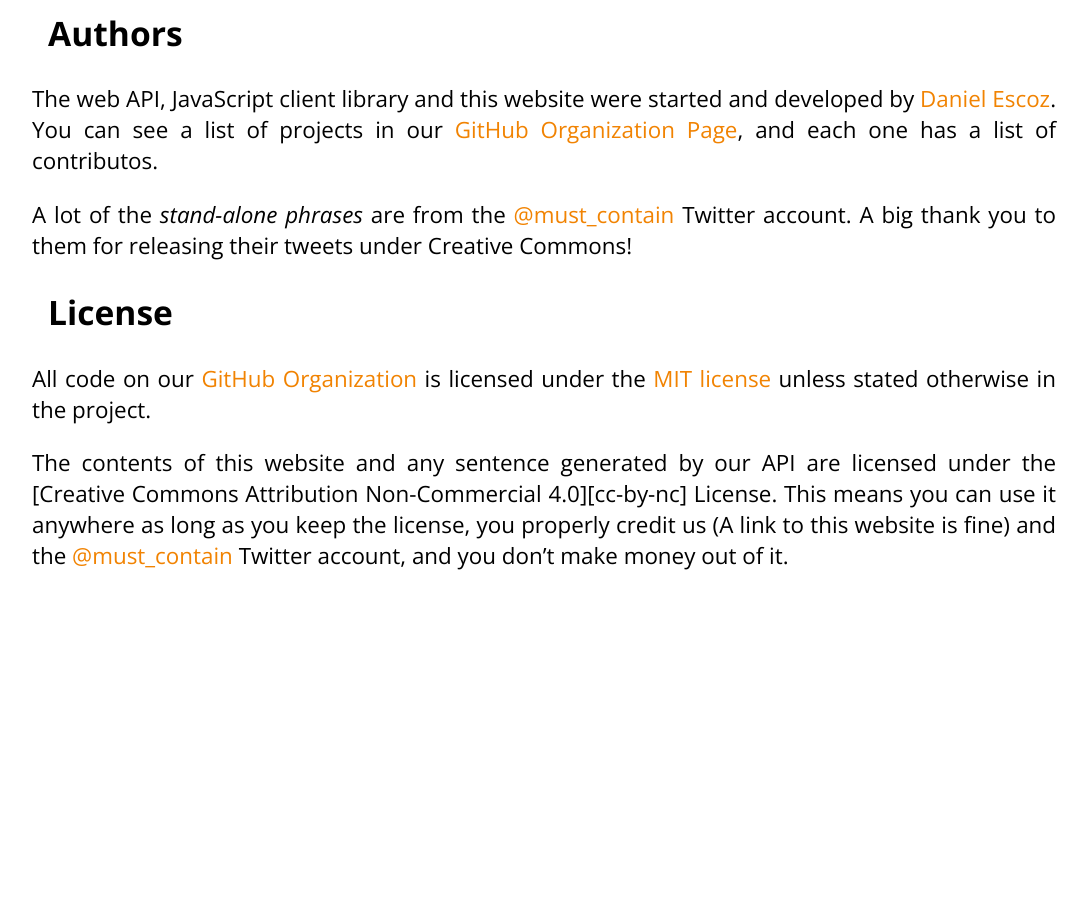
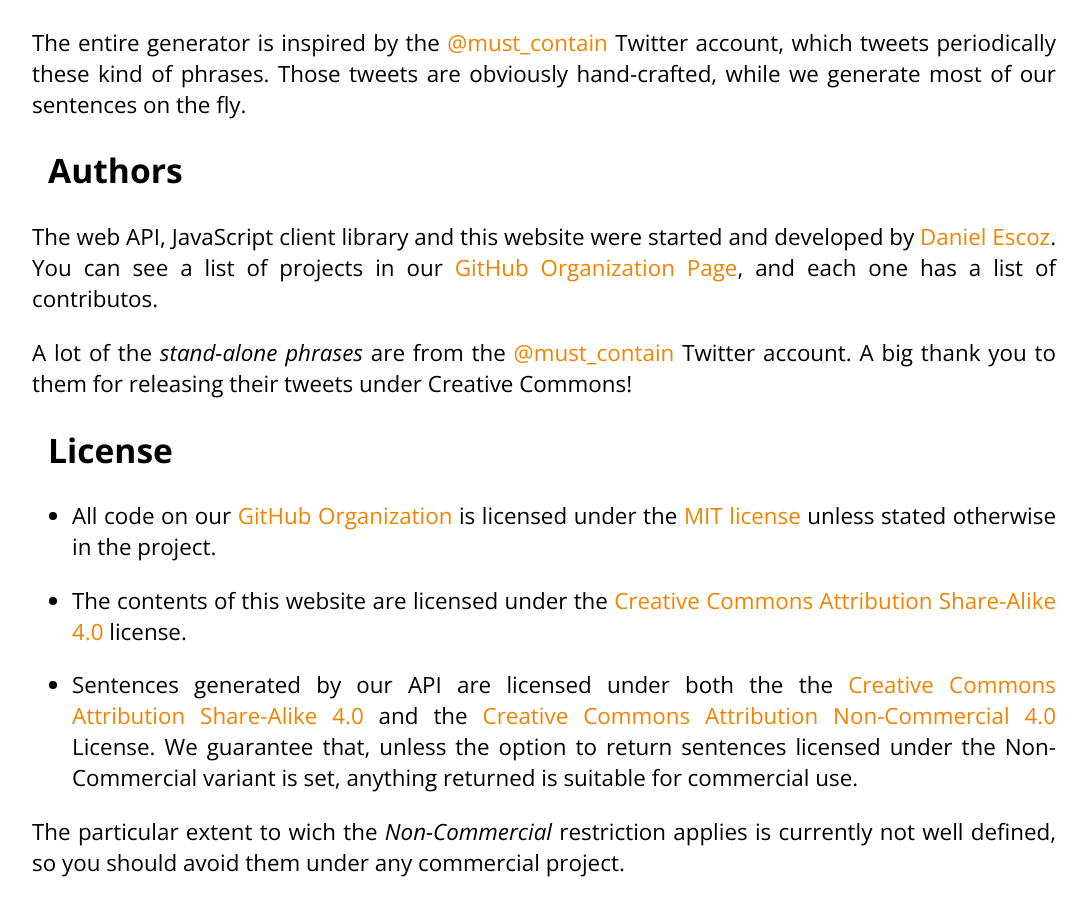
Before and after one commit to must-contain/must-contain.github.io, a Jekyll site: the page built from index.md, in a window 1280 px wide and 900 px high, scrolled down 1358 px. Shown: the whole window, without its empty margins (96-1183 px from the left). Built offline with Jekyll 4.4.1, drawn with Linux system fonts in a browser that asks for light colours; before the commit the page ends 1951 px from its top, so only the background shows below that; some of the changed text lies outside the part shown.

Commit message:
Added license clarification

```diff
--- a/index.md
+++ b/index.md
@@ -26,11 +26,16 @@ API requests must be performed against the `http://must-contain.herokuapp.com` h
 are placed on requests per second, but we ask you to use the API with responsibility.  Although no
 limits are currently in place, we might add a few if we see abuse.
 
-#### `GET /random/{lang}/{num}`
+#### `GET /random/{lang}`
 
   + `lang`: The ISO code of the languge in which you need the sentences generated.
     We only support English right now, so use `en`.
+
+This endpoint accept a number of query parameters, all of them optional:
+
   + `num`: Number of sentences to retrieve.  Limited to a maximum of 100.  Defaults to 5.
+  + `nc`: Whether to return phrases licensed for non-commercial use.  Use the value `true` to allow,
+    `false` to disallow.  Defaults to `false`.
 
 Phrases are returned fully constructed and ready to use.  A few parameters and an option to get a
 detailed version of the sentence might be added in the future.
@@ -63,14 +68,21 @@ A big thank you to them for releasing their tweets under Creative Commons!
 License
 -------
 
-All code on our [GitHub Organization][must-contain github] is licensed under the [MIT license][]
-unless stated otherwise in the project.
+  + All code on our [GitHub Organization][must-contain github] is licensed under the [MIT license][]
+    unless stated otherwise in the project.
+
+  + The contents of this website are licensed under the
+    [Creative Commons Attribution Share-Alike 4.0][cc-by-sa] license.
+
+  + Sentences generated by our API are licensed under both the the
+    [Creative Commons Attribution Share-Alike 4.0][cc-by-sa] and the
+    [Creative Commons Attribution Non-Commercial 4.0][cc-by-nc] License.
+    We guarantee that, unless the option to return sentences licensed under the Non-Commercial
+    variant is set, anything returned is suitable for commercial use.
+
+The particular extent to wich the *Non-Commercial* restriction applies is currently not well
+defined, so you should avoid them under any commercial project.
 
   [mit license]: http://opensource.org/licenses/MIT "MIT License"
-
-The contents of this website and any sentence generated by our API are licensed under the
-[Creative Commons Attribution Non-Commercial 4.0][cc-by-nc] License.  This means you can use
-it anywhere as long as you keep the license, you properly credit us (A link to this website is
-fine) and the [@must_contain][] Twitter account, and you don't make money out of it.
-
-  [cc-by-sa]: http://creativecommons.org/licenses/by-sa/4.0/ "Creative Commons Attribution Non-Commercial 4.0"
+  [cc-by-sa]: http://creativecommons.org/licenses/by-sa/4.0/ "Creative Commons Attribution Share-Alike 4.0"
+  [cc-by-nc]: http://creativecommons.org/licenses/by-nc/4.0/ "Creative Commons Attribution Non-Commercial 4.0"
```
